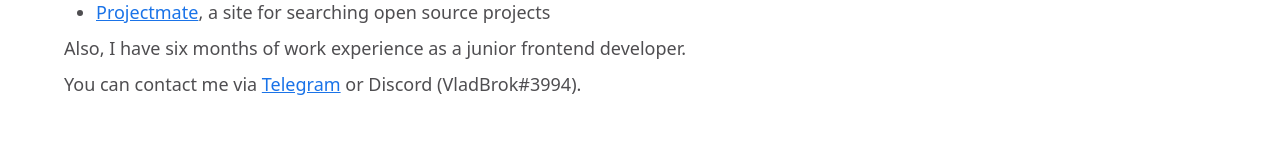
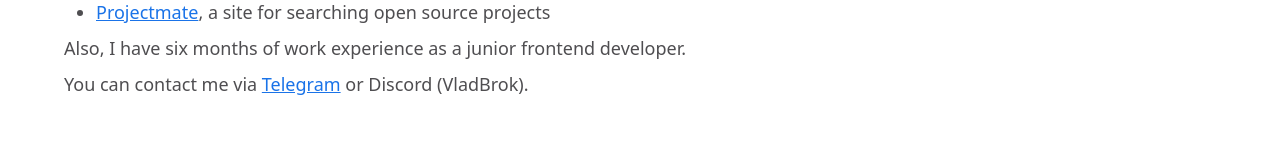
Before and after one commit to VladBrok/personal-site, a React (Vite) app: page / in a window 1280 px wide. Shown: the part 506-666 px from the top of the page. Built offline with nearby package versions, Linux system fonts and the light colour scheme.

Commit message:
update discord username

```diff
--- a/src/components/App.jsx
+++ b/src/components/App.jsx
@@ -107,7 +107,7 @@
               <a className="link" href="https://t.me/VladBrok">
                 Telegram
               </a>{" "}
-              or Discord (VladBrok#3994).
+              or Discord (VladBrok).
             </p>
           </article>
         </Section>
```
